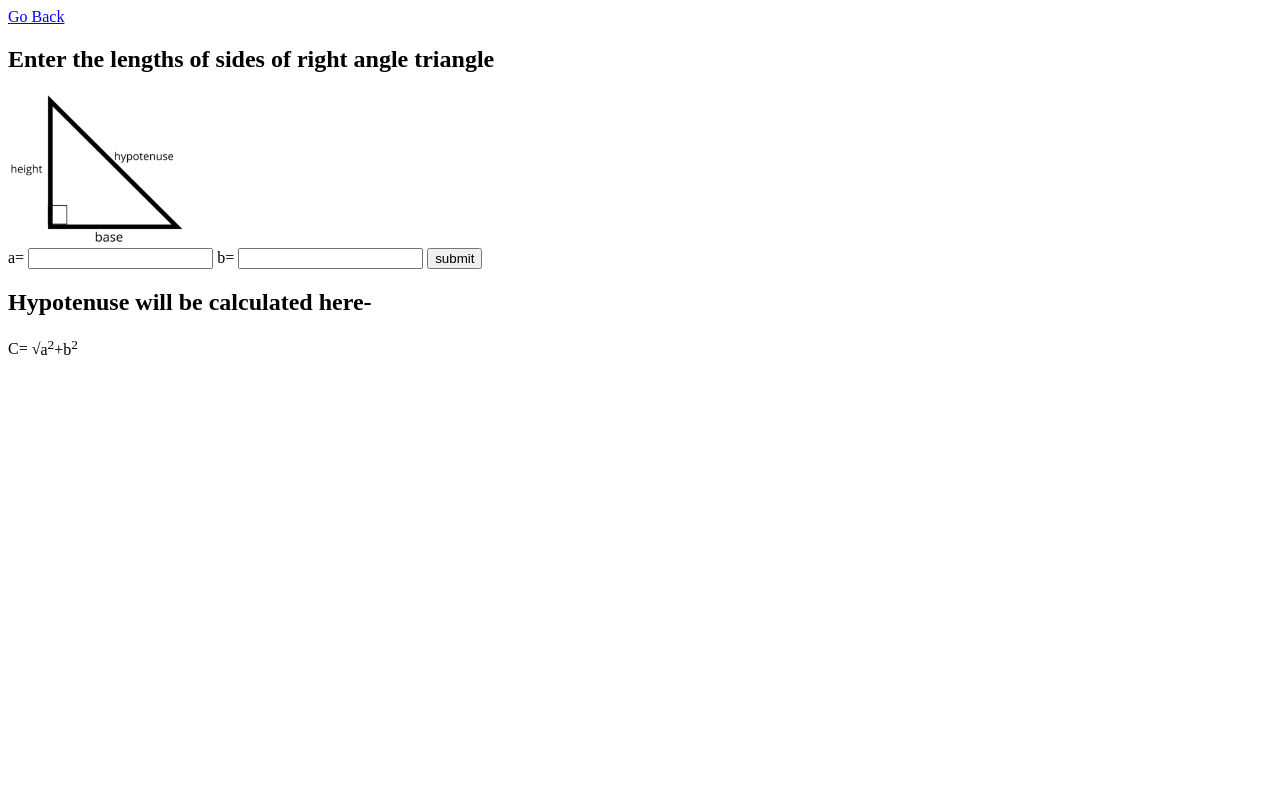
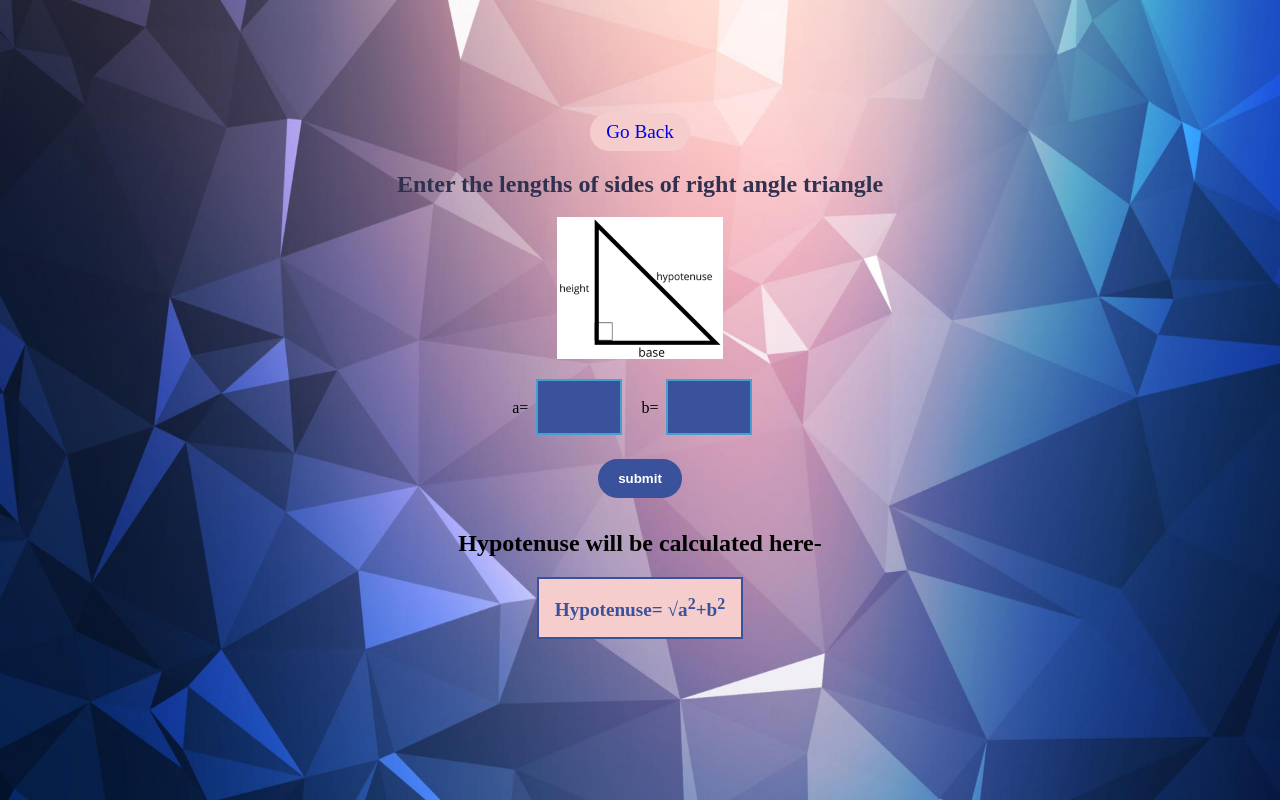
Before and after one commit to mohammadkhizerkhan/triangle, a plain HTML site: page hypo.html in a window 1280 px wide. Drawn offline with Linux system fonts and the light colour scheme.

Commit message:
designed for hypo

```diff
--- a/angles.js
+++ b/angles.js
@@ -2,7 +2,7 @@ const formTriangle = document.querySelector('#formTriangle');
 const inputAngles = document.querySelectorAll('.angleIn');
 const outputDiv= document.querySelector('#isTriangle');
 
-let anglesJS=[];
+let anglesarr=[];
 
 
 document.addEventListener('submit',formTriangleHandler);
@@ -11,11 +11,11 @@ function formTriangleHandler(e){
     e.preventDefault();
 
     for(i=0; i<inputAngles.length; i++){
-        anglesJS[i] = Number(inputAngles[i].value);
+        anglesarr[i] = Number(inputAngles[i].value);
     }
 
     let sum=0;
-    anglesJS.map((angle)=>{
+    anglesarr.map((angle)=>{
         sum=sum+angle;
     })
 
--- a/hypo.html
+++ b/hypo.html
@@ -4,32 +4,32 @@
     <meta charset="UTF-8">
     <meta name="viewport" content="width=device-width, initial-scale=1.0">
     <title>Fun With Triangles</title>
-
+    <link rel="stylesheet" href="style.css">
 </head>
 <body>
-    <div class="verticalMiddle">
+    <div class="contents">
         <section class="section">
-            <div class="backCTAContainer">
-                <i class="fas fa-chevron-left"></i><a href="/index.html">Go Back</a>
+            <div class="backHome">
+                <a href="/index.html">Go Back</a>
             </div>
             <h1>Enter the lengths of sides of right angle triangle</h1>
             <div class="triangle">
-                <img src="/triangle.png" alt="" width="14%">
+                <img src="/triangle.png" alt="" width="34%">
             </div>
 
             <form class="form" id="formHyp">
 
                 <label class="label">a=
-                <input class="inputBox inputSide" type="number" min="0.0001" step="0.00001" required> </label>
+                <input class="inputboxes inputSide" type="number" min="0.0001" step="0.00001" required> </label>
 
                 <label class="label">b=
-                <input class="inputBox inputSide" type="number" min="0.0001" step="0.00001" required></label>
+                <input class="inputboxes inputSide" type="number" min="0.0001" step="0.00001" required></label>
 
                 <button class="button" id="submitBtn">submit</button>
             </form>
             <h2>Hypotenuse will be calculated here-</h2>
             <div class="outputHere">
-                <label class="label">C=</label>
+                <label class="label">Hypotenuse=</label>
                 <div style="display:inline;" class="hypShowHere"><span style="font-weight: 100px;">√</span><span>a<sup>2</sup>+b<sup>2</sup></span></div>
             </div>
         </section>
--- a/hypo.js
+++ b/hypo.js
@@ -2,6 +2,7 @@ const inputSides= document.querySelectorAll(".inputSide");
         let lengthA, lengthB;
         const formHyp = document.querySelector("#formHyp");
         const hypotenuse= document.querySelector(".hypShowHere");
+
         formHyp.addEventListener('submit', (e)=>{
             e.preventDefault();
             lengthA = Number(inputSides[0].value);
```
